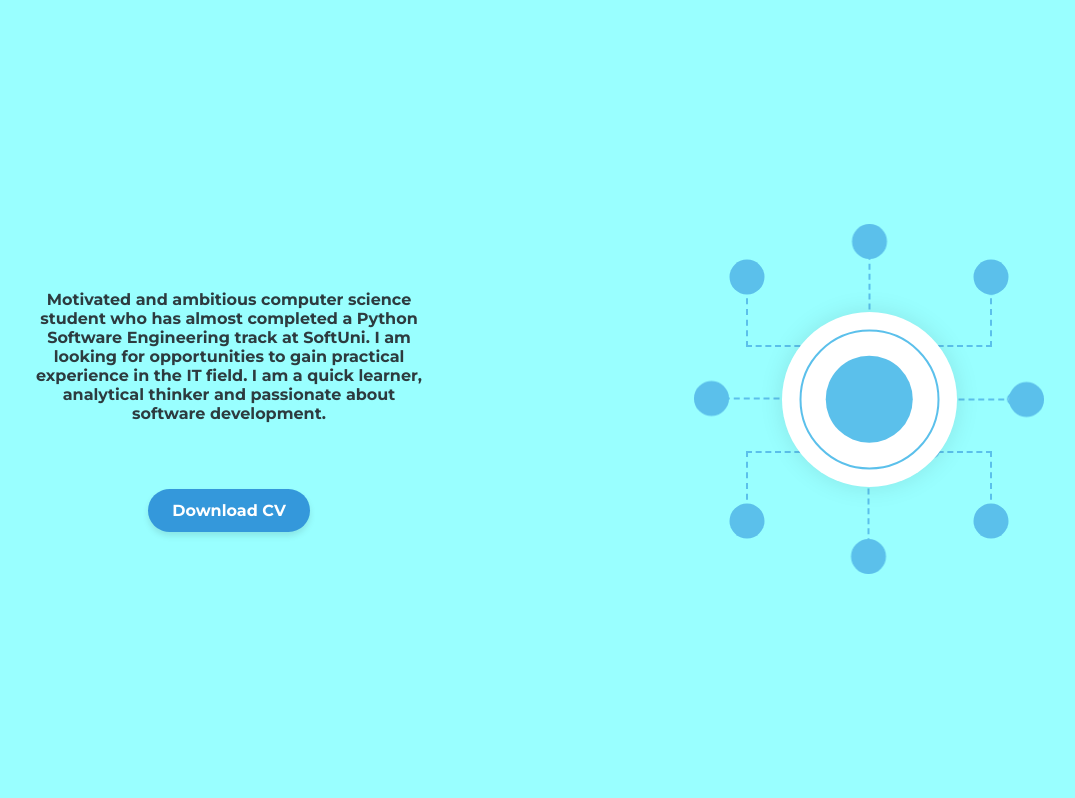
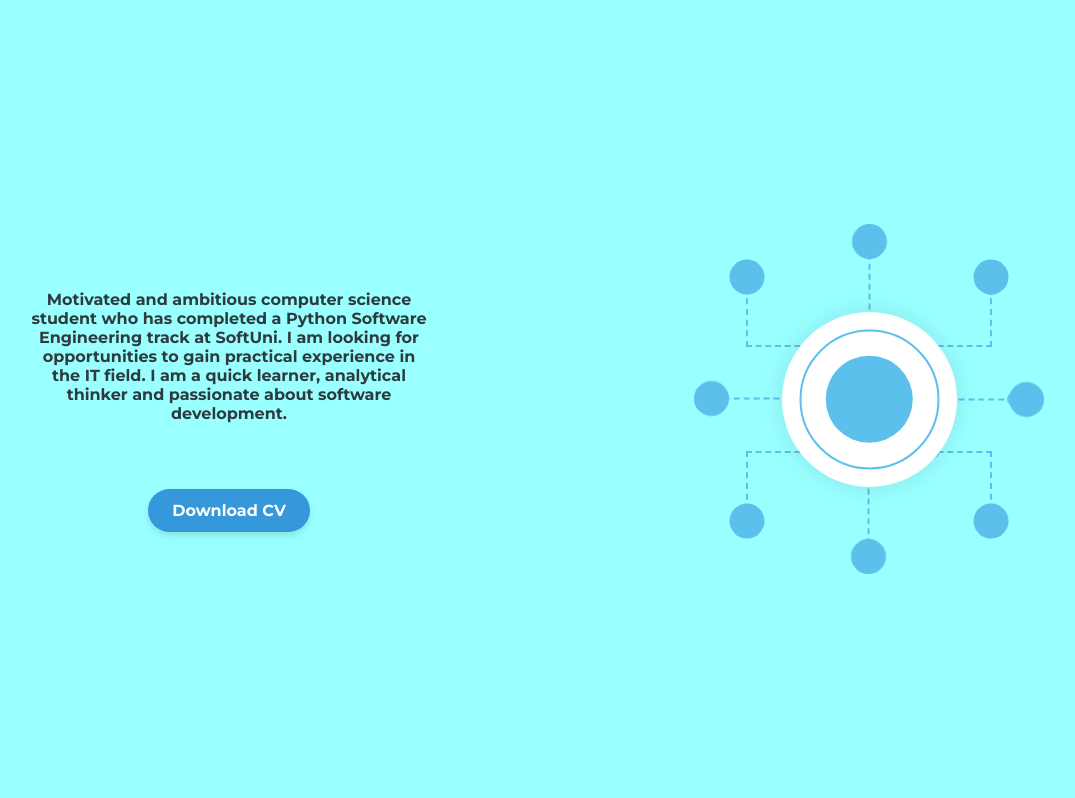
Before and after one commit to izdravko397/Portfolio, a Django app: page / in a window 1280 px wide. Shown: the part 801-1599 px from the top of the page, without its empty margins (91-1166 px from the left). Run offline with Django 5.2, Linux system fonts and the light colour scheme.

Commit message:
update cv

```diff
--- a/templates/index.html
+++ b/templates/index.html
@@ -42,7 +42,7 @@
         <div class="about-text">
             <p>
                 Motivated and ambitious computer
-                science student who has almost
+                science student who has
                 completed a Python Software
                 Engineering track at SoftUni. I am
                 looking for opportunities to gain
@@ -52,7 +52,7 @@
                 development.
             </p>
             <span class="download-cv">
-                <a href="{% static 'media/My CV.pdf' %}" download="Zdravko-Ivanov-CV">Download CV</a>
+                <a href="{% static 'media/CV.pdf' %}" download="Zdravko-Ivanov-CV">Download CV</a>
             </span>
         </div>
 
```
Also changed, not shown: 4 other files.
